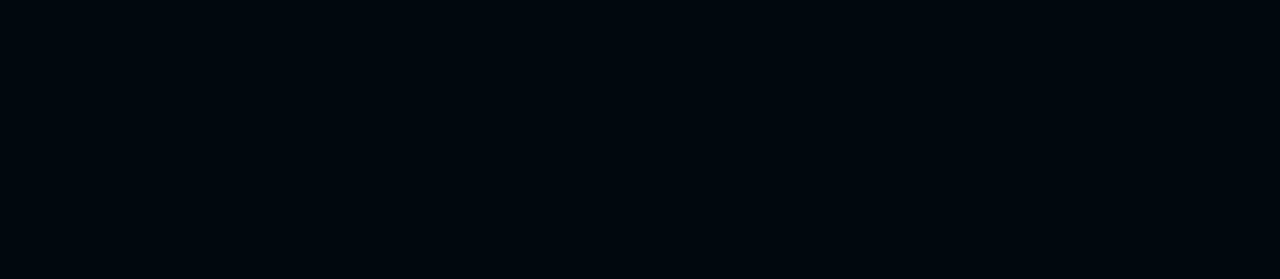
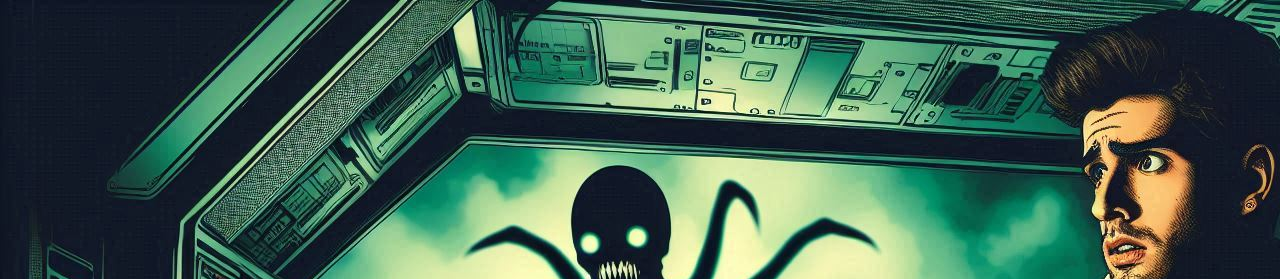
Before and after one commit to Thanzito/Projeto-3-Trimestre, a plain HTML site: page index.html in a window 1280 px wide. Shown: the top 279 px of the page. Drawn offline with Linux system fonts and the light colour scheme.

Commit message:
Add files via upload

```diff
--- a/style.css
+++ b/style.css
@@ -8,6 +8,7 @@
 
 body {
     background-color: var(--cor-fundo);
+    background-image: url(imagem.img/CenaRifleExpandida.jpeg);
     color: var(--cor-texto);
     display: flex;
     justify-content: center;
```
Also changed, not shown: imagem.img/CenaRifle.jpeg (added), imagem.img/CenaRifleExpandida.jpeg (added), imagem.img/TelaInicial.jpeg (added).
